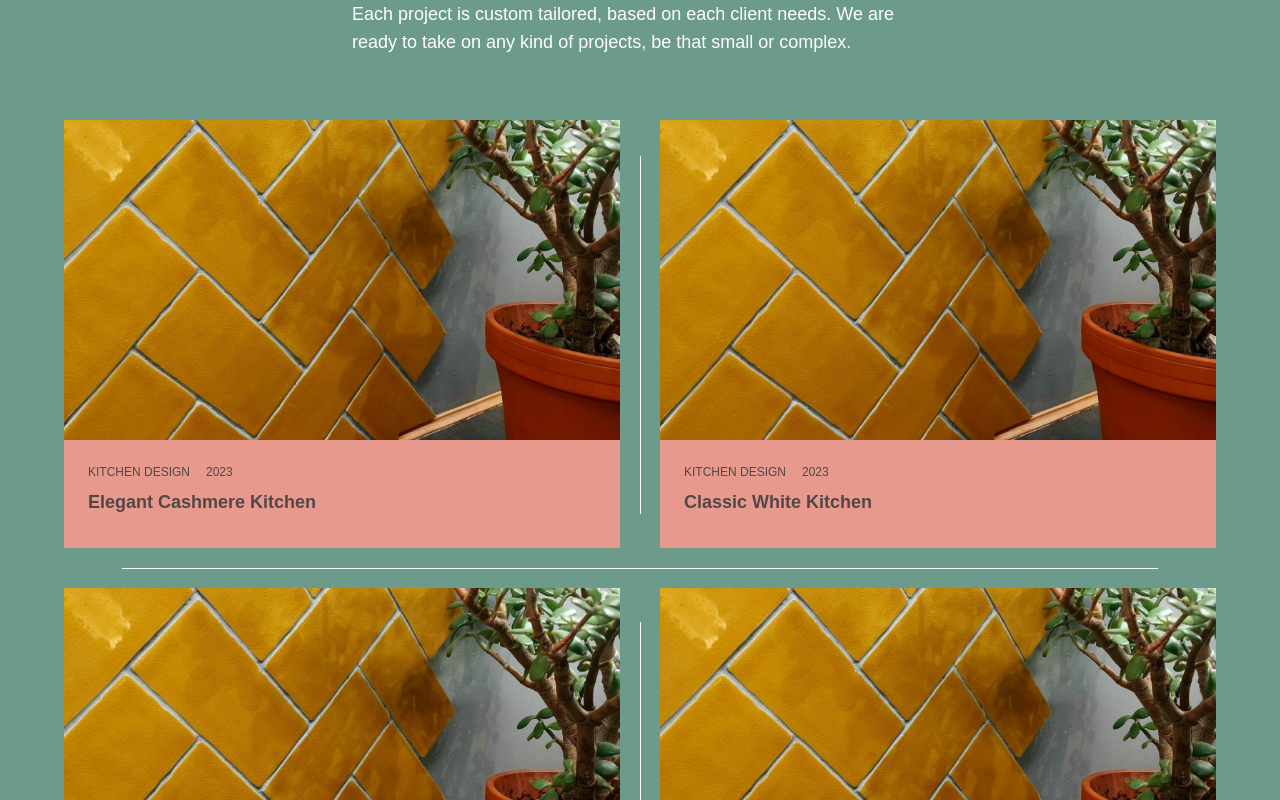
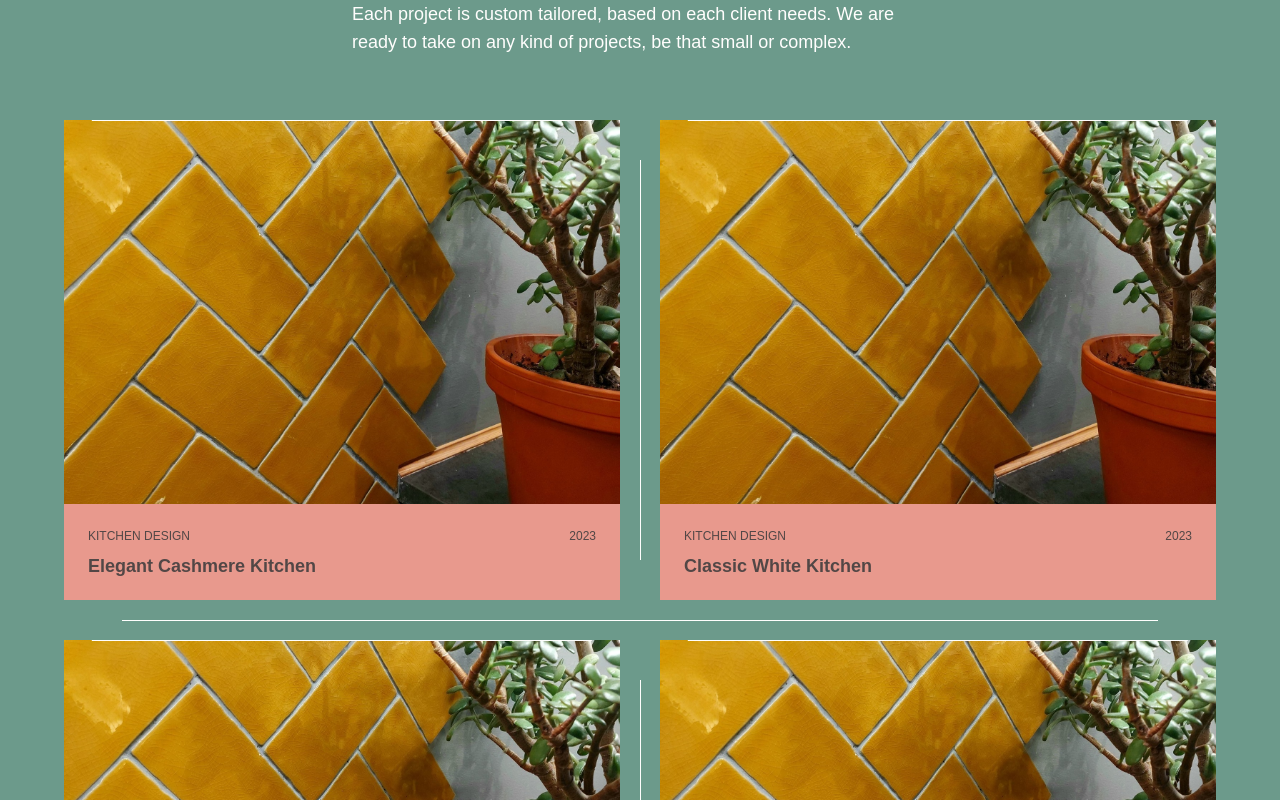
Before and after one commit to lpscrim/no-grout, a Next.js app: page / in a window 1280 px wide. Shown: the part 1940-2740 px from the top of the page. Built offline with nearby package versions, Linux system fonts and the light colour scheme.

Commit message:
Enhance Projects component layout with improved styling and structure for project items

```diff
--- a/components/Home/Projects.tsx
+++ b/components/Home/Projects.tsx
@@ -58,13 +58,16 @@ export default function Projects() {
                     <div className="md:block hidden absolute inset-0 bg-background left-[50%] w-[1px] h-[40%] top-[56%]"></div>
 					<div className="md:block hidden absolute inset-0 bg-background left-[50%] w-[1px] h-[40%] top-[4%]"></div>
                     {projects.map((project, idx) => (
+
 						<a
 							id={`project-${idx}`}
 							key={project.title}
 							href={project.href}
-							className="bg-secondary overflow-hidden flex flex-col group relative "
+							className="bg-secondary overflow-hidden flex flex-col group relative h-120"
 						>
-							<div className="relative w-full h-80 z-0">
+                            <div className="absolute bg-background top-0 h-[1px] w-[90%] -translate-x-1/2 left-1/2 z-99"></div>
+
+							<div className="relative w-full h-[80%]">
 								<Image
 									src={project.img}
 									alt={project.alt}
@@ -73,17 +76,17 @@ export default function Projects() {
 									sizes="(max-width: 479px) 100vw, (max-width: 767px) 89vw, (max-width: 991px) 42vw, 48vw"
 								/>
 							</div>
-							<div className="p-6 flex-1 flex flex-col justify-between text-foreground group-hover:text-background relative z-10">
+							<div className="bg-secondary p-6 flex-1 flex flex-col justify-between text-foreground group-hover:text-background z-10 h-[20%] overflow-hidden">
 								<div>
-									<div className="flex items-center mb-2 gap-4">
-										<span className="text-xs uppercase ">
+									<div className="flex mb-2 justify-between gap-4">
+										<span className="text-xs uppercase">
 											{project.category}
 										</span>
-										<span className="text-xs  uppercase">
+										<span className="text-xs">
 											{project.year}
 										</span>
 									</div>
-									<h3 className="text-lg font-semibold  mb-2">
+									<h3 className="text-lg font-semibold">
 										{project.title}
 									</h3>
 								</div>
```
